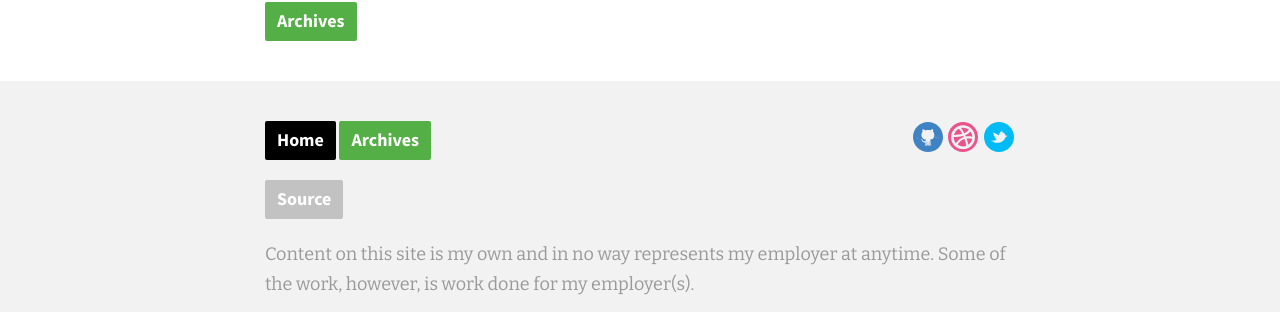
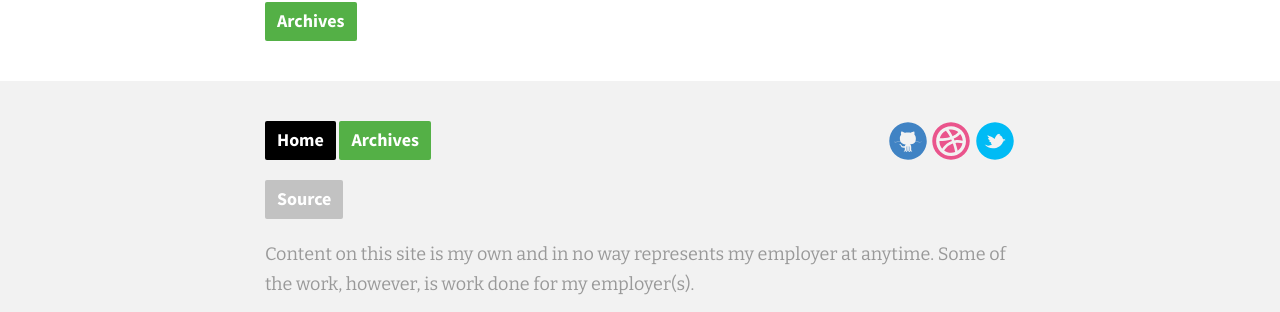
Before and after one commit to nickl1/awolfe76.github.com, a Jekyll site: the page built from index.md, in a window 1280 px wide. Shown: the part 1504-1816 px from the top of the page. Built offline with Jekyll 4.4.1, drawn with Linux system fonts in a browser that asks for light colours; Markdown is read by kramdown in place of the engine named in the settings.

Commit message:
increase svg sizes in footer

```diff
--- a/_includes/dribbble.html
+++ b/_includes/dribbble.html
@@ -1,5 +1,5 @@
 <a href="http://dribbble.com/awolfe76"><svg class="dribbble" version="1.1" id="Shape_2_1_" xmlns="http://www.w3.org/2000/svg" xmlns:xlink="http://www.w3.org/1999/xlink" x="0px" y="0px"
-     width="32px" height="32px" viewBox="0 0 32 32" enable-background="new 0 0 32 32" xml:space="preserve">
+     width="40px" height="40px" viewBox="0 0 32 32" enable-background="new 0 0 32 32" xml:space="preserve">
 <g id="Shape_2">
     <g>
         <path fill-rule="evenodd" clip-rule="evenodd" d="M7.89,13.895c1.713,0.001,4.545-0.195,7.356-1.033
--- a/_includes/github.html
+++ b/_includes/github.html
@@ -1,5 +1,5 @@
 <a href="https://github.com/awolfe76"><svg class="github" version="1.1" id="Shape_5_1_" xmlns="http://www.w3.org/2000/svg" xmlns:xlink="http://www.w3.org/1999/xlink" x="0px" y="0px"
-     width="32px" height="32px" viewBox="0 0 32 32" enable-background="new 0 0 32 32" xml:space="preserve">
+     width="40px" height="40px" viewBox="0 0 32 32" enable-background="new 0 0 32 32" xml:space="preserve">
 <g id="Shape_5">
     <g>
         <path fill-rule="evenodd" clip-rule="evenodd" d="M16,1.006C7.72,1.006,1.006,7.72,1.006,16S7.72,30.994,16,30.994
--- a/_includes/twitter.html
+++ b/_includes/twitter.html
@@ -1,5 +1,5 @@
 <a href="https://twitter.com/awolfe76"><svg class="twitter" version="1.1" id="Shape_3_1_" xmlns="http://www.w3.org/2000/svg" xmlns:xlink="http://www.w3.org/1999/xlink" x="0px" y="0px"
-     width="32px" height="32px" viewBox="0 0 32 32" enable-background="new 0 0 32 32" xml:space="preserve">
+     width="40px" height="40px" viewBox="0 0 32 32" enable-background="new 0 0 32 32" xml:space="preserve">
 <g id="Shape_3">
     <g>
         <path fill-rule="evenodd" clip-rule="evenodd" d="M16,0.996C7.713,0.996,0.996,7.713,0.996,16S7.713,31.004,16,31.004
```
